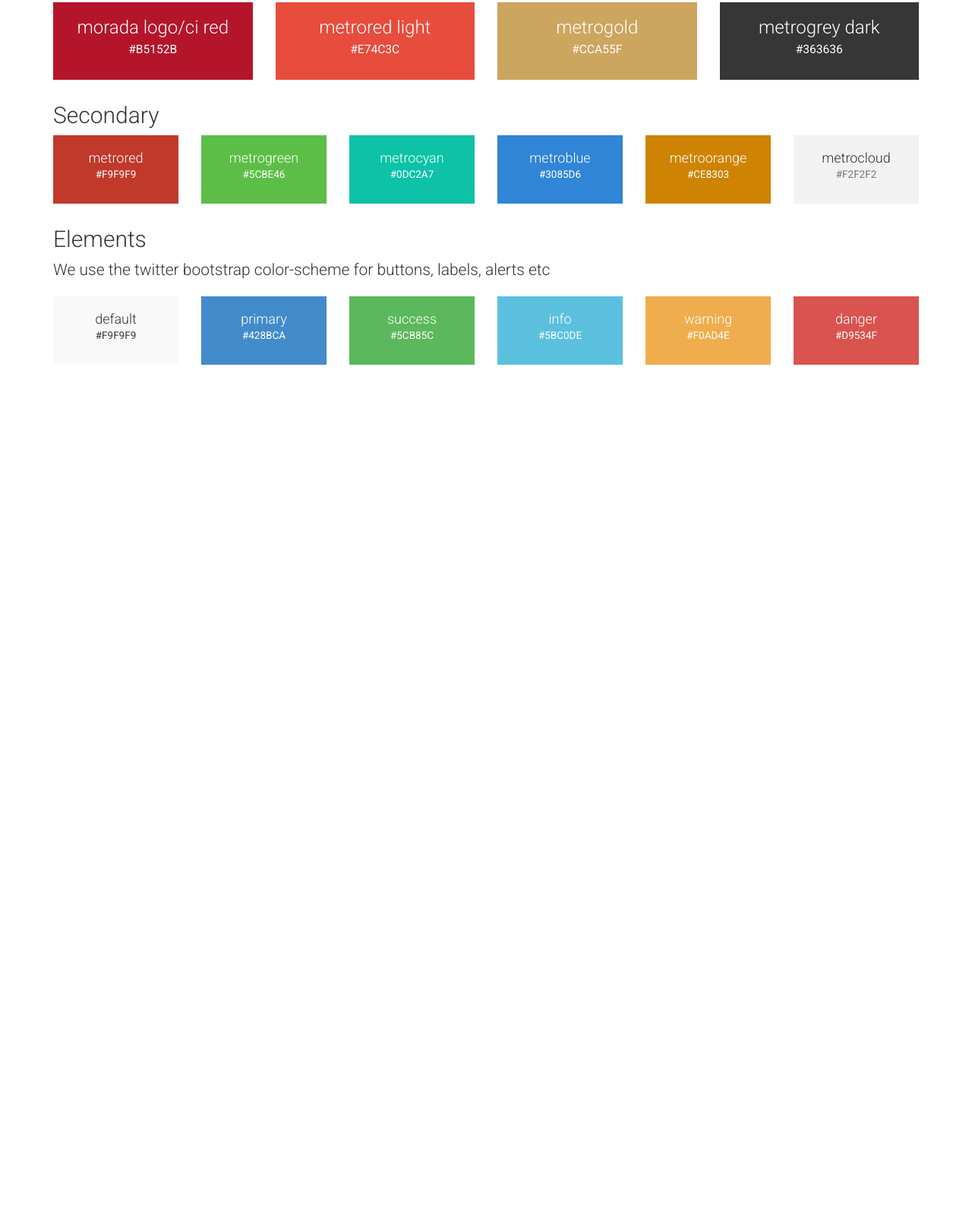
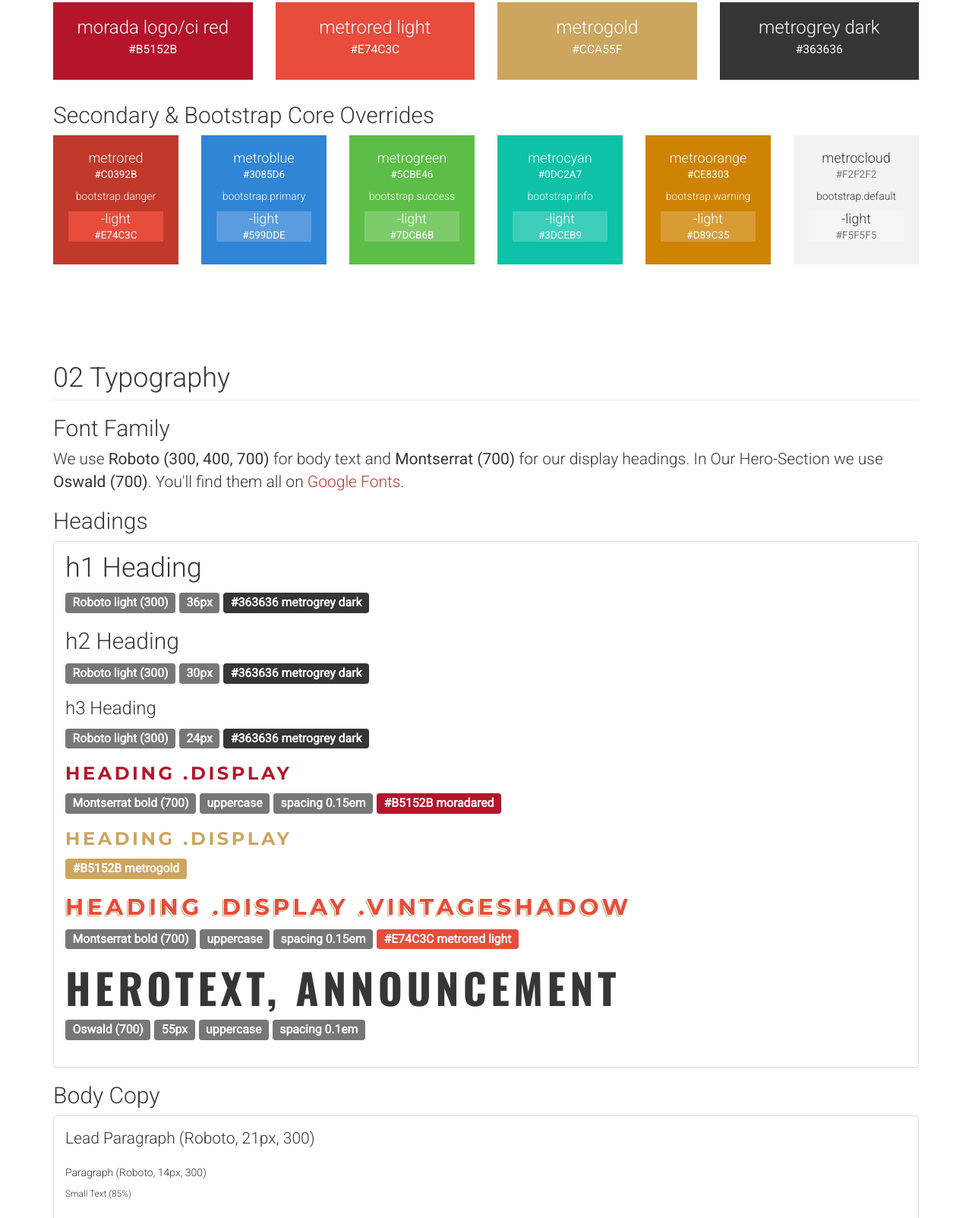
Before and after one commit to Duckstein/morada-strandhotel-styleguide, a plain HTML site: page source/index.html in a window 1280 px wide. Shown: the part 230-1833 px from the top of the page at 76% size. Before the commit the page ends 800 px from the top, so only its background shows below. Drawn offline with nearby package versions, Linux system fonts and the light colour scheme.

Commit message:
font section
added headings and paragraphs

```diff
--- a/source/assets/css/style.css
+++ b/source/assets/css/style.css
@@ -14,6 +14,7 @@
 body {
 	padding-top: 50px;
 	font-family: 'Roboto', sans-serif;
+	color: #363636;
 }
 
 .lead strong {
@@ -55,6 +56,24 @@ h1, h2, h3, h4 {
 	margin-top: 0;
 }
 
+.display {
+    font-family: "Montserrat",sans-serif;
+    font-weight: 700;
+    letter-spacing: 0.15em;
+	text-transform: uppercase;
+}
+
+.hero {
+    font-family: "Oswald",sans-serif;
+    font-weight: 700;
+    letter-spacing: 0.1em;
+	text-transform: uppercase;
+	font-size: 55px;
+}
+
+.vintageshadow {
+    text-shadow: -1px 1px 0 #fff, -2px 2px 0 #cca55f;
+}
 
 
 
@@ -85,22 +104,10 @@ h1, h2, h3, h4 {
 
 \* --------------------------------- */
 
-.color-tile {
-	padding: 20px;
-	margin-bottom: 30px;
-}
-
-
-
-
-/* --------------------------------- *\
-
-	responsive styles
-
-\* --------------------------------- */
-
 /* background
 ------------- */
+
+/* primary */
 
 .moradared-bg {background: #b5152b; color: #ffffff;}
 .moradared-bg small {color: #ffffff;}
@@ -114,23 +121,33 @@ h1, h2, h3, h4 {
 .metrogreydark-bg {background: #363636; color: #ffffff;}
 .metrogreydark-bg small {color: #ffffff;}
 
+
+/* secondary */
+
 .metrored-bg {background: #C0392B; color:#ffffff;}
 .metrored-bg small {color: #ffffff;}
 
 .metrogreen-bg {background: #5CBE46; color:#ffffff;}
+.metrogreen-light-bg {background: #7DCB6B; color:#ffffff;}
 .metrogreen-bg small {color: #ffffff;}
 
 .metrocyan-bg {background: #0DC2A7; color:#ffffff;}
+.metrocyan-light-bg {background: #3DCEB9; color:#ffffff;}
 .metrocyan-bg small {color: #ffffff;}
 
 .metroblue-bg {background: #3085D6; color:#ffffff;}
+.metroblue-light-bg {background: #599DDE; color:#ffffff;}
 .metroblue-bg small {color: #ffffff;}
 
 .metroorange-bg {background: #CE8303; color:#ffffff;}
+.metroorange-light-bg {background: #D89C35; color:#ffffff;}
 .metroorange-bg small {color: #ffffff;}
 
 .metrocloud-bg {background: #F2F2F2;}
+.metrocloud-light-bg {background: #F5F5F5;}
 
+
+/* bootstrap */
 
 .default-bg {background: #f9f9f9; color: #363636;}
 .default-bg small {color: #363636;}
@@ -151,7 +168,30 @@ h1, h2, h3, h4 {
 .danger-bg small {color: #ffffff;}
 
 
+/* font
+------- */
 
+.moradared {color: #b5152b;}
+.metroredlight {color: #e74c3c;}
+.metrogold {color: #CCA55F;}
+
+
+/* layout
+--------- */
+
+.color-tile {
+	padding: 20px;
+	margin-bottom: 30px;
+}
+
+
+
+
+/* --------------------------------- *\
+
+	responsive styles
+
+\* --------------------------------- */
 
 /* lg
 ----- */
--- a/source/index.html
+++ b/source/index.html
@@ -10,7 +10,7 @@
     <meta name="robots" content="noindex, nofollow">
 
     <!-- core css -->
-    <link href="https://fonts.googleapis.com/css?family=Montserrat:700|Roboto:300,400" rel="stylesheet">
+    <link href="https://fonts.googleapis.com/css?family=Montserrat:700|Roboto:300,400|Oswald:700" rel="stylesheet">
     <link href="assets/css/bootstrap.min.css" rel="stylesheet">
 	<link href="assets/css/font-awesome.min.css" rel="stylesheet">
 
@@ -81,87 +81,99 @@
 
         <div class="row">
         	<div class="col-xs-12">
-            	<h2>Secondary</h2>
+            	<h2>Secondary &amp; Bootstrap Core Overrides</h2>
             </div>
         </div>
         <div class="row">
        	  <div class="col-md-2 text-center">
             	<div class="color-tile metrored-bg">
-            		<h4>metrored<br><small>#F9F9F9</small></h4>
+            		<h4>metrored<br><small>#C0392B</small></h4>
+                    <p>bootstrap.danger</p>
+                    <h4 class="metroredlight-bg">-light<br><small>#E74C3C</small></h4>
+              </div>
+            </div>
+            <div class="col-md-2 text-center">
+            	<div class="color-tile metroblue-bg">
+            		<h4>metroblue<br><small>#3085D6</small></h4>
+                    <p>bootstrap.primary</p>
+                    <h4 class="metroblue-light-bg">-light<br><small>#599DDE</small></h4>
                 </div>
             </div>
             <div class="col-md-2 text-center">
             	<div class="color-tile metrogreen-bg">
             		<h4>metrogreen<br><small>#5CBE46</small></h4>
+                    <p>bootstrap.success</p>
+                    <h4 class="metrogreen-light-bg">-light<br><small>#7DCB6B</small></h4>
                 </div>
             </div>
             <div class="col-md-2 text-center">
             	<div class="color-tile metrocyan-bg">
             		<h4>metrocyan<br><small>#0DC2A7</small></h4>
-                </div>
-            </div>
-            <div class="col-md-2 text-center">
-            	<div class="color-tile metroblue-bg">
-            		<h4>metroblue<br><small>#3085D6</small></h4>
+                    <p>bootstrap.info</p>
+                    <h4 class="metrocyan-light-bg">-light<br><small>#3DCEB9</small></h4>
                 </div>
             </div>
             <div class="col-md-2 text-center">
             	<div class="color-tile metroorange-bg">
             		<h4>metroorange<br><small>#CE8303</small></h4>
+                    <p>bootstrap.warning</p>
+                    <h4 class="metroorange-light-bg">-light<br><small>#D89C35</small></h4>
                 </div>
             </div>
             <div class="col-md-2 text-center">
             	<div class="color-tile metrocloud-bg">
             		<h4>metrocloud<br><small>#F2F2F2</small></h4>
+                    <p>bootstrap.default</p>
+                    <h4 class="metrocloud-light-bg">-light<br><small>#F5F5F5</small></h4>
                 </div>
             </div>
         </div>
 
+    </div>
+</section>
+<!-- /color swatches -->
+
+<!-- typo -->
+<section id="typo">
+	<div class="container">
     	<div class="row">
         	<div class="col-xs-12">
-            	<h2>Elements</h2>
+            	<h1 class="page-header">02 Typography</h1>
+                <h2>Font Family</h2>
 				<p class="lead">
-                	We use the twitter bootstrap color-scheme for buttons, labels, alerts etc
+					We use <strong>Roboto (300, 400, 700)</strong> for body text and <strong>Montserrat (700)</strong> for our display headings. In Our Hero-Section we use <strong>Oswald (700)</strong>. You'll find them all on <a href="https://fonts.google.com/selection?selection.family=Montserrat:700|Oswald:700|Roboto:300,400,700" target="_blank">Google Fonts</a>.
 				</p>
+                <h2>Headings</h2>
+                <div class="panel panel-default">
+					<div class="panel-body">
+						<h1>h1 Heading</h1>
+                        <p class="lead"><span class="label label-default">Roboto light (300)</span> <span class="label label-default">36px</span> <span class="label label-default metrogreydark-bg">#363636 metrogrey dark</span></p>
+                        <h2>h2 Heading</h2>
+                        <p class="lead"><span class="label label-default">Roboto light (300)</span> <span class="label label-default">30px</span> <span class="label label-default metrogreydark-bg">#363636 metrogrey dark</span></p>
+                        <h3>h3 Heading</h3>
+                        <p class="lead"><span class="label label-default">Roboto light (300)</span> <span class="label label-default">24px</span> <span class="label label-default metrogreydark-bg">#363636 metrogrey dark</span></p>
+                        <h3 class="display moradared">Heading .display</h3>
+                        <p class="lead"><span class="label label-default">Montserrat bold (700)</span> <span class="label label-default">uppercase</span> <span class="label label-default">spacing 0.15em</span> <span class="label label-default moradared-bg">#B5152B moradared</span></p>
+                        <h3 class="display metrogold">Heading .display</h3>
+                        <p class="lead"><span class="label label-default metrogold-bg">#B5152B metrogold</span></p>
+                        <h2 class="display vintageshadow metroredlight">Heading .display .vintageshadow</h2>
+                        <p class="lead"><span class="label label-default">Montserrat bold (700)</span> <span class="label label-default">uppercase</span> <span class="label label-default">spacing 0.15em</span> <span class="label label-default metroredlight-bg">#E74C3C metrored light</span></p>
+                        <h1 class="hero">Herotext, Announcement</h1>
+                        <p class="lead"><span class="label label-default">Oswald (700)</span> <span class="label label-default">55px</span> <span class="label label-default">uppercase</span> <span class="label label-default">spacing 0.1em</span></p>
 					</div>
 				</div>
-        <div class="row">
-       	  <div class="col-md-2 text-center">
-            	<div class="color-tile default-bg">
-            		<h4>default<br><small>#F9F9F9</small></h4>
+                <h2>Body Copy</h2>
+                <div class="panel panel-default">
+					<div class="panel-body">
+						<p class="lead">Lead Paragraph (Roboto, 21px, 300)</p>
+                        <p>Paragraph (Roboto, 14px, 300)</p>
+                        <p class="small">Small Text (85%)</p>
 					</div>
-            </div>
-            <div class="col-md-2 text-center">
-            	<div class="color-tile primary-bg">
-            		<h4>primary<br><small>#428BCA</small></h4>
-                </div>
-            </div>
-            <div class="col-md-2 text-center">
-            	<div class="color-tile success-bg">
-            		<h4>success<br><small>#5CB85C</small></h4>
-                </div>
-            </div>
-            <div class="col-md-2 text-center">
-            	<div class="color-tile info-bg">
-            		<h4>info<br><small>#5BC0DE</small></h4>
-                </div>
-            </div>
-            <div class="col-md-2 text-center">
-            	<div class="color-tile warning-bg">
-            		<h4>warning<br><small>#F0AD4E</small></h4>
-                </div>
-            </div>
-            <div class="col-md-2 text-center">
-            	<div class="color-tile danger-bg">
-            		<h4>danger<br><small>#D9534F</small></h4>
 				</div>
             </div>
         </div>
     </div>
 </section>
-<!-- /color swatches -->
-
-<!-- typo -->
 <!-- /typo -->
 
 <!-- javascript -->
```
Lines whose indentation alone changed are shown as unchanged.
